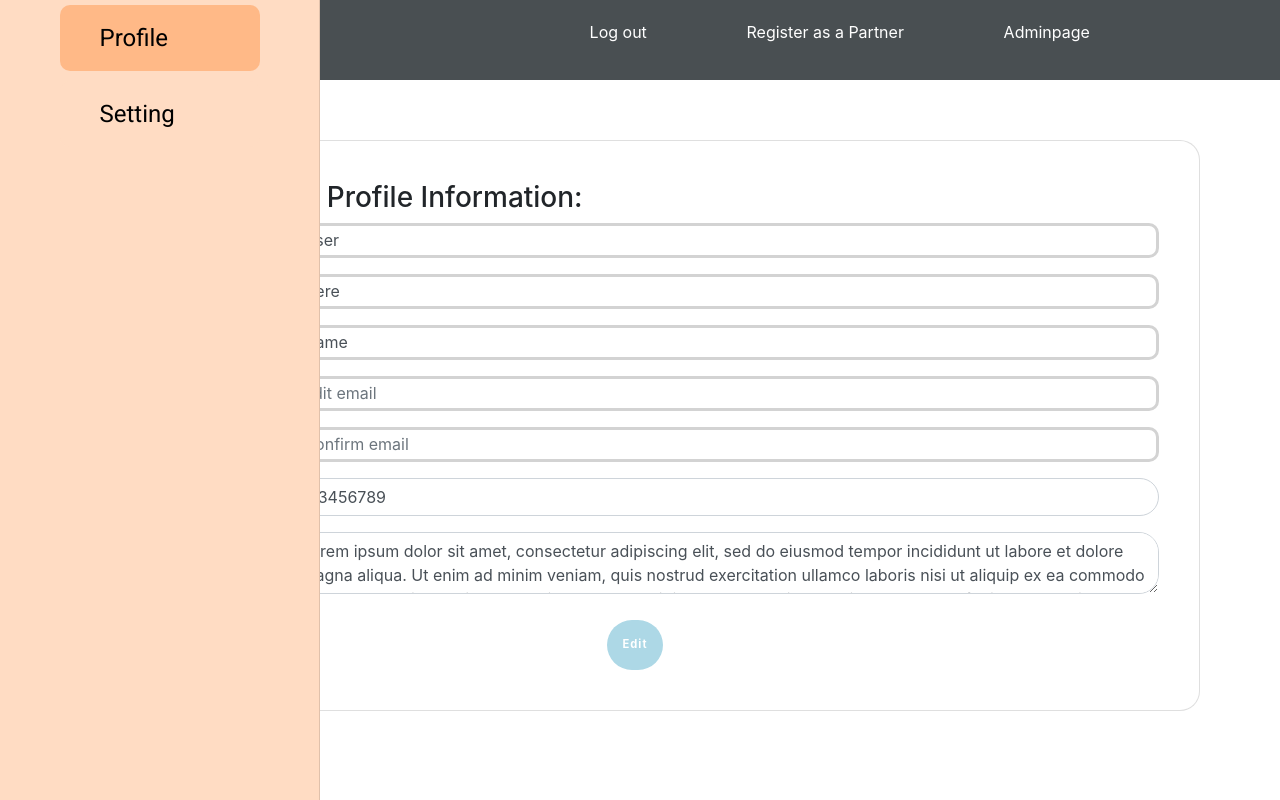
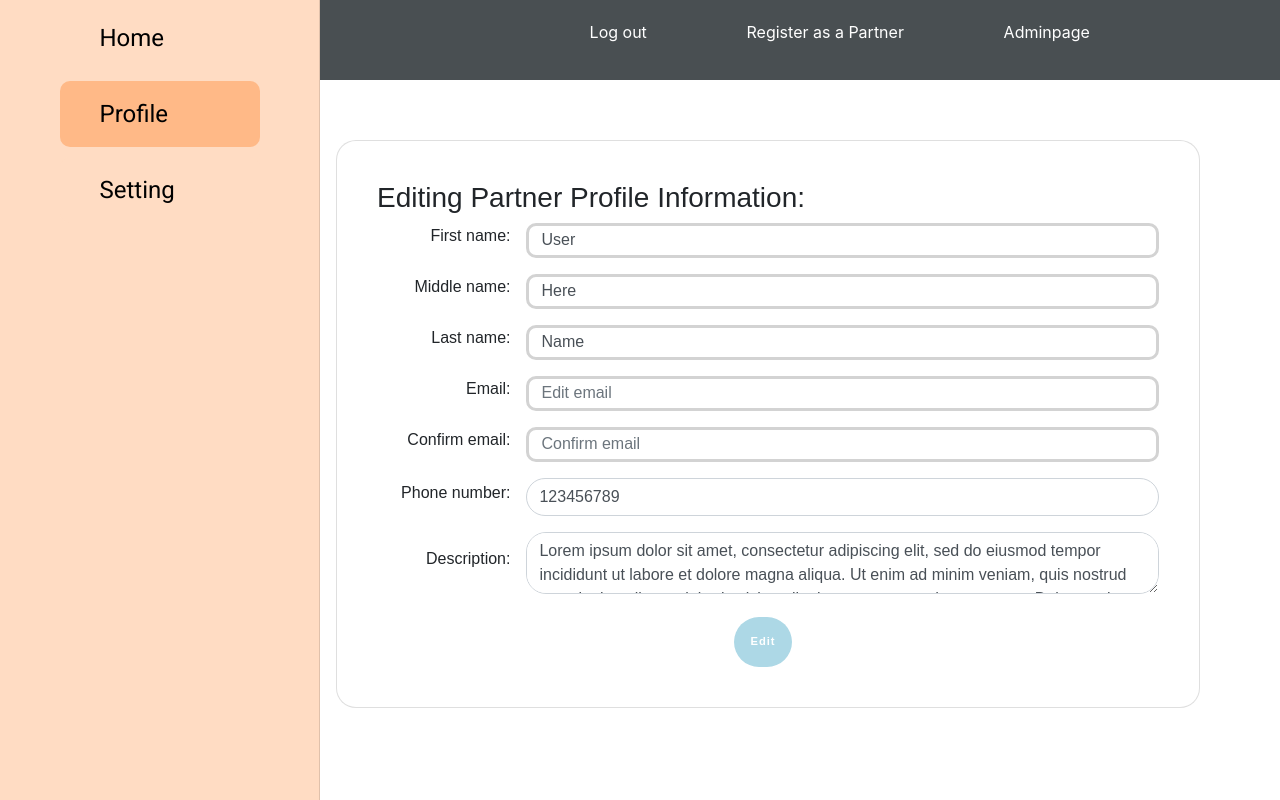
Before and after one commit to t-jung/African-Impact-Project, a React (Create React App) app in the folder c01/: page /profile_edit in a window 1280 px wide. Built offline with nearby package versions, Linux system fonts and the light colour scheme.

Commit message:
Added link

```diff
--- a/c01/src/ProfileComponents/ProfileEditForm.js
+++ b/c01/src/ProfileComponents/ProfileEditForm.js
@@ -19,9 +19,9 @@ const user = {
 
 const ProfileEditForm = () => {
     return(
-        <div>
-<SideBarProfile theme={styles}/>
-        <div>
+        <div class="profileEdit_container">
+            <div class="profileEdit_split profileEdit_left"><SideBarProfile theme={styles}/></div>
+            <div class="profileEdit_formContainer">
                 <div class="formContainer card">
                 <h3>Editing {user.type} Profile Information:</h3>
                 <form>
--- a/c01/src/ProfileComponents/ProfileFrame.css
+++ b/c01/src/ProfileComponents/ProfileFrame.css
@@ -1,3 +1,32 @@
+
+.profileEdit_container{
+    display: flex;
+    justify-content: flex-end;
+    align-items: center;
+    flex-direction: row;
+    font-family: Arial, Helvetica, sans-serif;
+}
+
+.profileEdit_split {
+    height: 100%;
+    position: fixed;
+    z-index: 1;
+    top: 100;
+    overflow-x: hidden;
+    padding-top: 400px;
+  }
+
+
+.profileEdit_left {
+    margin-top: 5vh;
+    left: 200px;
+}
+
+.profileEdit_formContainer {
+    width: 80%;
+    right: 100px;
+}
+
 .bigContainer{
     display: flex;
     flex-direction: column;
--- a/c01/src/ProfileComponents/SideBarProfile.js
+++ b/c01/src/ProfileComponents/SideBarProfile.js
@@ -1,6 +1,7 @@
 import './SideBar.css'
 
 import React,{ useEffect } from 'react';
+import { Link } from 'react-router-dom';
 import { ThemeProvider, makeStyles } from '@material-ui/core/styles';
 import Drawer from '@material-ui/core/Drawer';
 import Button from '@material-ui/core/Button';
@@ -59,6 +60,9 @@ const tabUseStyles = makeStyles(() => ({
     Selected: {
         background: '#FFB987',
     },
+    homeBtn: {
+        backgruond: theme.palette.verificationBackground.main,
+    },
     typography: {
         textAlign: 'left',
         fontFamily: theme.typography.fontFamily,
@@ -96,6 +100,16 @@ const SideBarProfile = (props) => {
                     classes={{ paper: classes.paper }}
                     variant="permanent">
                         <div class="barContainer">
+                            <Button
+                                component={Link}
+                                to={'/feed'}
+                                className={btnClasses.root + ' ' + btnClasses.homeBtn}
+                                style={{justifyContent: "flex-start"}}
+                                paddingX={2}>
+                                    <Typography className={btnClasses.typography}>
+                                        Home
+                                    </Typography>
+                            </Button>
 
                             <Button
                                 className={btnClasses.root + ' ' + (profile ? btnClasses.Selected : btnClasses.notSelected)}
```
Also changed, not shown: c01/src/ProfileComponents/SideBar.css (line endings or trailing spaces). Lines whose indentation alone changed are shown as unchanged.
